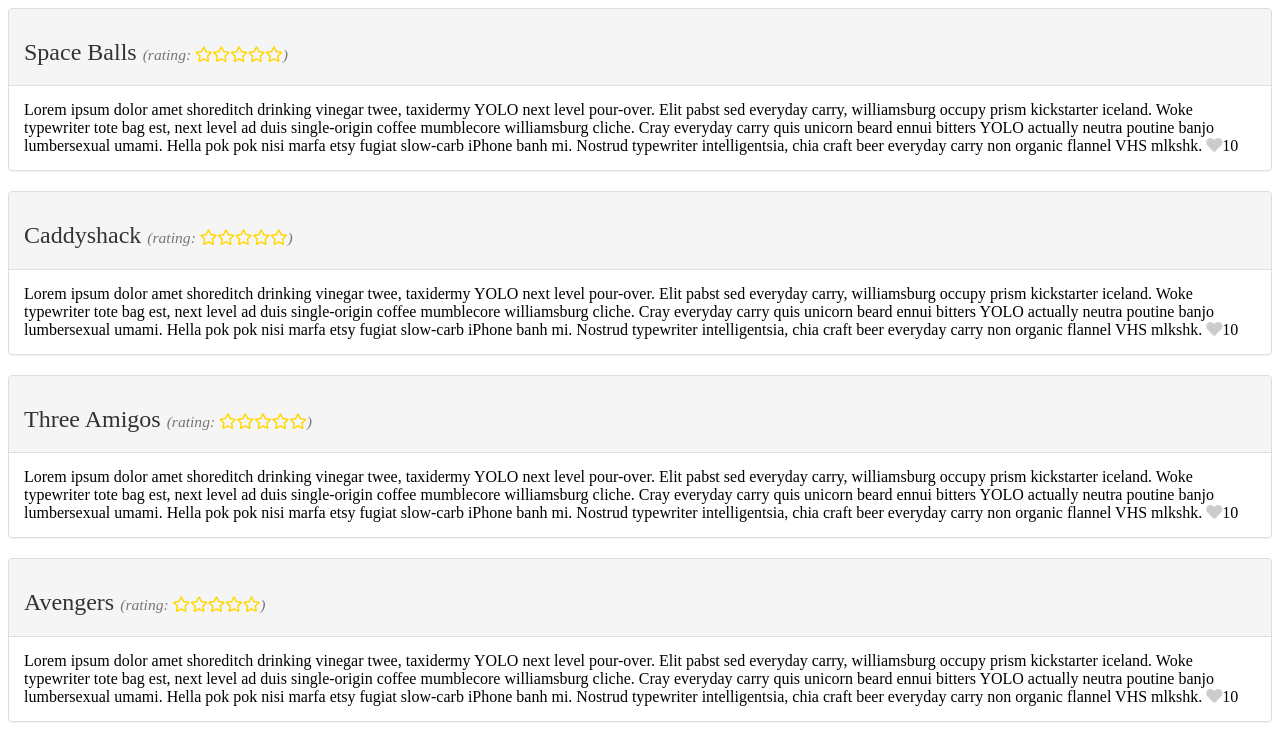
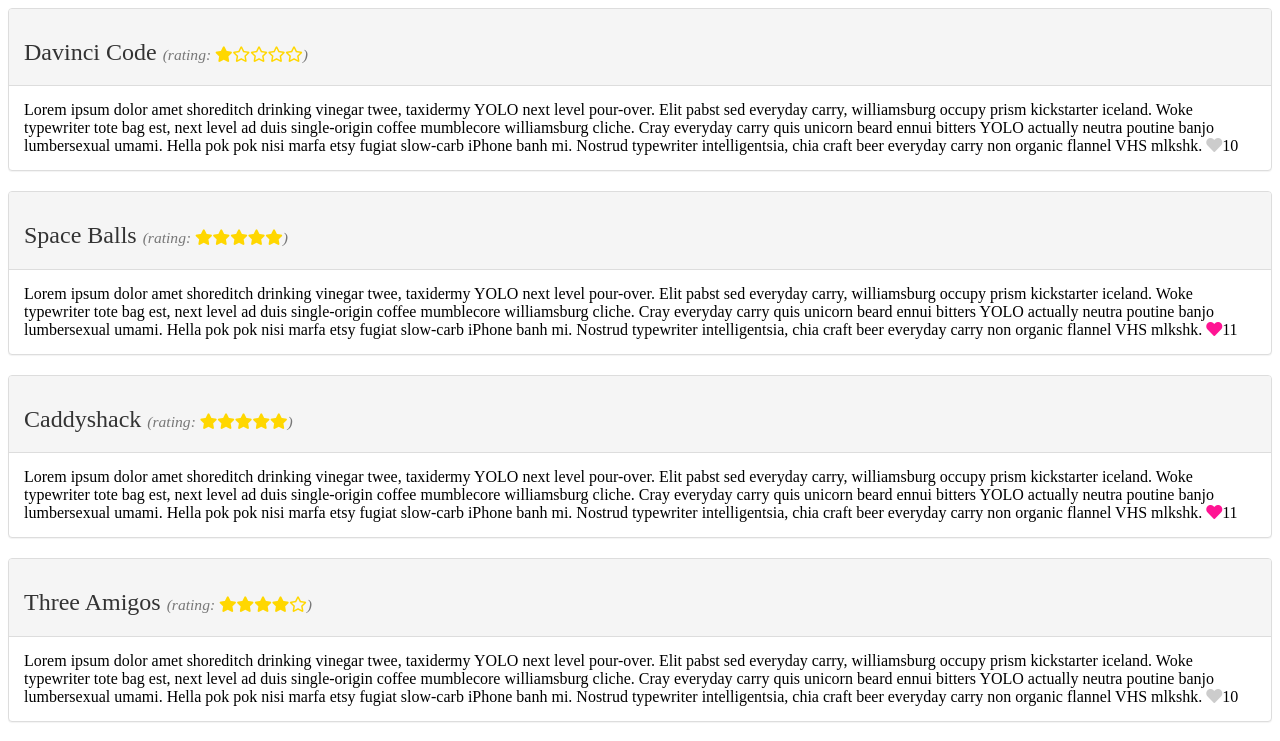
Before and after one commit to prescottbreeden/components_practice, an Angular app: page / in a window 1280 px wide. Shown: the top 741 px of the page. Built offline with nearby package versions, Linux system fonts and the light colour scheme.

Commit message:
pre-defined ratings/likes
passing data from app.component and inputing to favorite and like components

```diff
--- a/src/app/app.component.html
+++ b/src/app/app.component.html
@@ -1,13 +1,14 @@
 <div class="movies" *ngFor="let movie of movies">
   <app-panel>
     <ng-container class="heading">
-      <h3>{{ movie.name }} <span class="small">(rating: <app-favorite (change)="onFavoriteChanged($event)"></app-favorite>)</span></h3>
+      <h3>{{ movie.name }} <span class="small">(rating: <app-favorite [initStars]="movie.rating" (change)="onFavoriteChanged($event)"></app-favorite>)</span></h3>
     </ng-container>
     <ng-container class="body">
       {{ movie.description }}
       <app-like
         [likesCount]="tweet.likesCount"
         [isActive]="tweet.isLiked"
+        [isLiked]="movie.like"
       ></app-like>
     </ng-container>
 </app-panel>
--- a/src/app/app.component.ts
+++ b/src/app/app.component.ts
@@ -7,14 +7,16 @@
   styleUrls: ['./app.component.css']
 })
 export class AppComponent {
-  SpaceBalls = new Movie('Space Balls');
-  Caddyshack = new Movie('Caddyshack');
-  ThreeAmigos = new Movie('Three Amigos');
-  Avengers = new Movie('Avengers');
-  Deadpool = new Movie('Deadpool');
+  DavinciCode = new Movie('Davinci Code', 1, false);
+  SpaceBalls = new Movie('Space Balls', 5, true);
+  Caddyshack = new Movie('Caddyshack', 5, true);
+  ThreeAmigos = new Movie('Three Amigos', 4);
+  Avengers = new Movie('Avengers', 3);
+  Deadpool = new Movie('Deadpool', 5, true);
   obj: any;
 
   movies = [
+    this.DavinciCode,
     this.SpaceBalls,
     this.Caddyshack,
     this.ThreeAmigos,
--- a/src/app/favorite/favorite.component.ts
+++ b/src/app/favorite/favorite.component.ts
@@ -1,4 +1,4 @@
-import { Component, OnInit, Output, EventEmitter } from '@angular/core';
+import { Component, OnInit, Output, Input, EventEmitter } from '@angular/core';
 
 @Component({
   selector: 'app-favorite',
@@ -6,6 +6,8 @@
   styleUrls: ['./favorite.component.css']
 })
 export class FavoriteComponent implements OnInit {
+  @Input() initStars: number;
+
   @Output() change = new EventEmitter();
   numStars: number;
   oneStar: boolean;
@@ -17,6 +19,8 @@
   constructor() { }
 
   ngOnInit() {
+    this.changeStars(this.initStars);
+
   }
 
   toggleFavorite($event) {
@@ -29,6 +33,14 @@
     this.fiveStar = (5 <= this.numStars);
     this.change.emit({ newRating: this.numStars });
   }
+
+  changeStars(rating) {
+    this.oneStar = (1 <= rating);
+    this.twoStar = (2 <= rating);
+    this.threeStar = (3 <= rating);
+    this.fourStar = (4 <= rating);
+    this.fiveStar = (5 <= rating);
+  }
 }
 export interface RatingChangedEventArgs {
   newRating: number;
--- a/src/app/like/like.component.ts
+++ b/src/app/like/like.component.ts
@@ -5,10 +5,16 @@
   templateUrl: './like.component.html',
   styleUrls: ['./like.component.css']
 })
-export class LikeComponent {
+export class LikeComponent implements OnInit {
   // tslint:disable-next-line:no-input-rename
   @Input('likesCount') likesCount: number;
   @Input('isActive') isActive: boolean;
+  @Input('isLiked') isLiked: boolean;
+
+  ngOnInit() {
+    this.isActive = this.isLiked;
+    this.likesCount += (this.isActive) ? 1 : 0;
+  }
 
   onLike() {
     this.likesCount += (this.isActive) ? -1 : 1;
--- a/src/app/movie.ts
+++ b/src/app/movie.ts
@@ -2,9 +2,8 @@
     // tslint:disable-next-line:max-line-length
     description = 'Lorem ipsum dolor amet shoreditch drinking vinegar twee, taxidermy YOLO next level pour-over. Elit pabst sed everyday carry, williamsburg occupy prism kickstarter iceland. Woke typewriter tote bag est, next level ad duis single-origin coffee mumblecore williamsburg cliche. Cray everyday carry quis unicorn beard ennui bitters YOLO actually neutra poutine banjo lumbersexual umami. Hella pok pok nisi marfa etsy fugiat slow-carb iPhone banh mi. Nostrud typewriter intelligentsia, chia craft beer everyday carry non organic flannel VHS mlkshk.';
 
-    constructor(private _name: string, private _rating?: number) {
+    constructor(private _name: string, private _rating?: number, private _like?: boolean) {
     }
-
 
     get name() {
         return this._name;
@@ -17,4 +16,12 @@
     set rating(rating: number) {
         this._rating = rating;
     }
+
+    get like() {
+        return this._like;
+    }
+
+    set like(like: boolean) {
+        this._like = like;
+    }
 }
```
